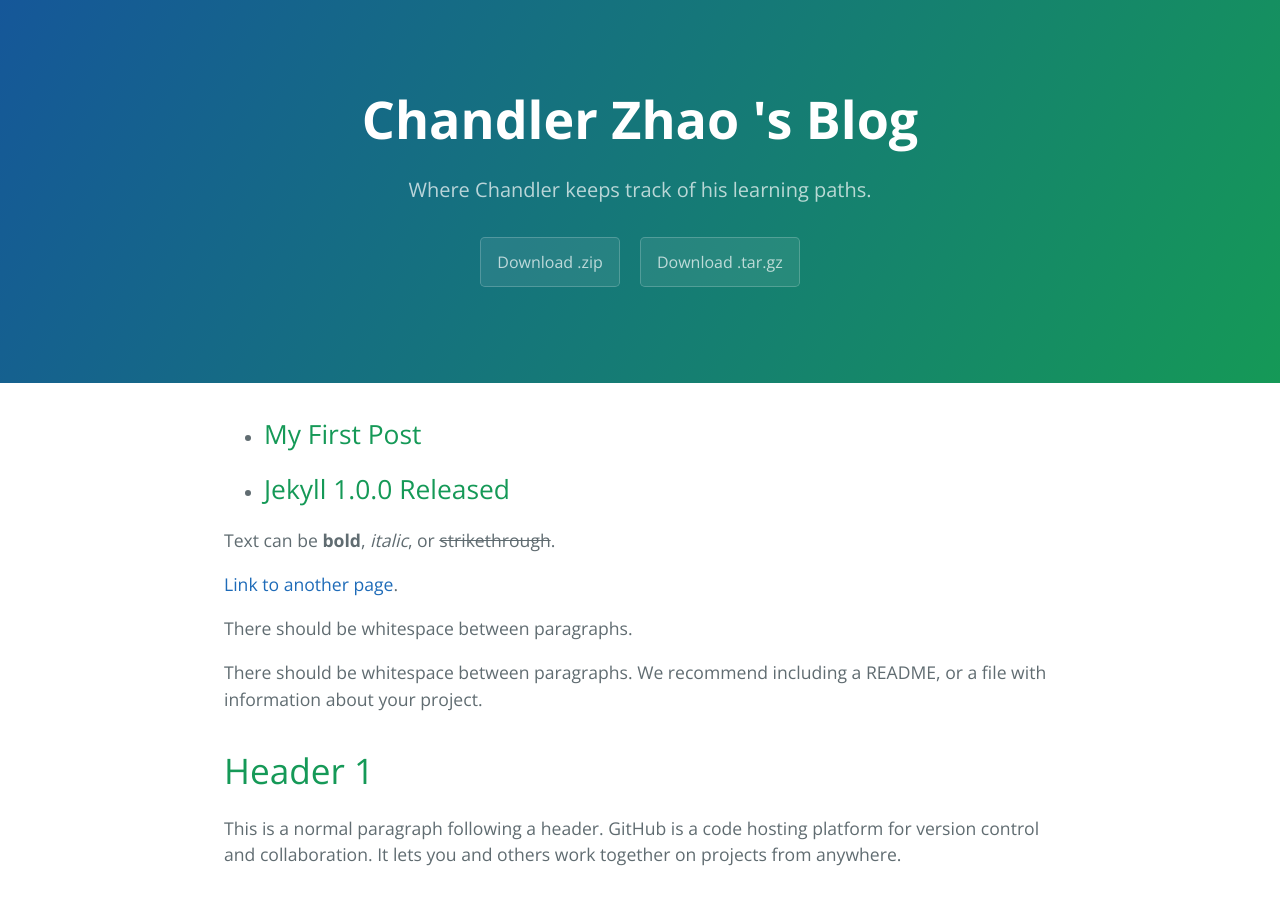
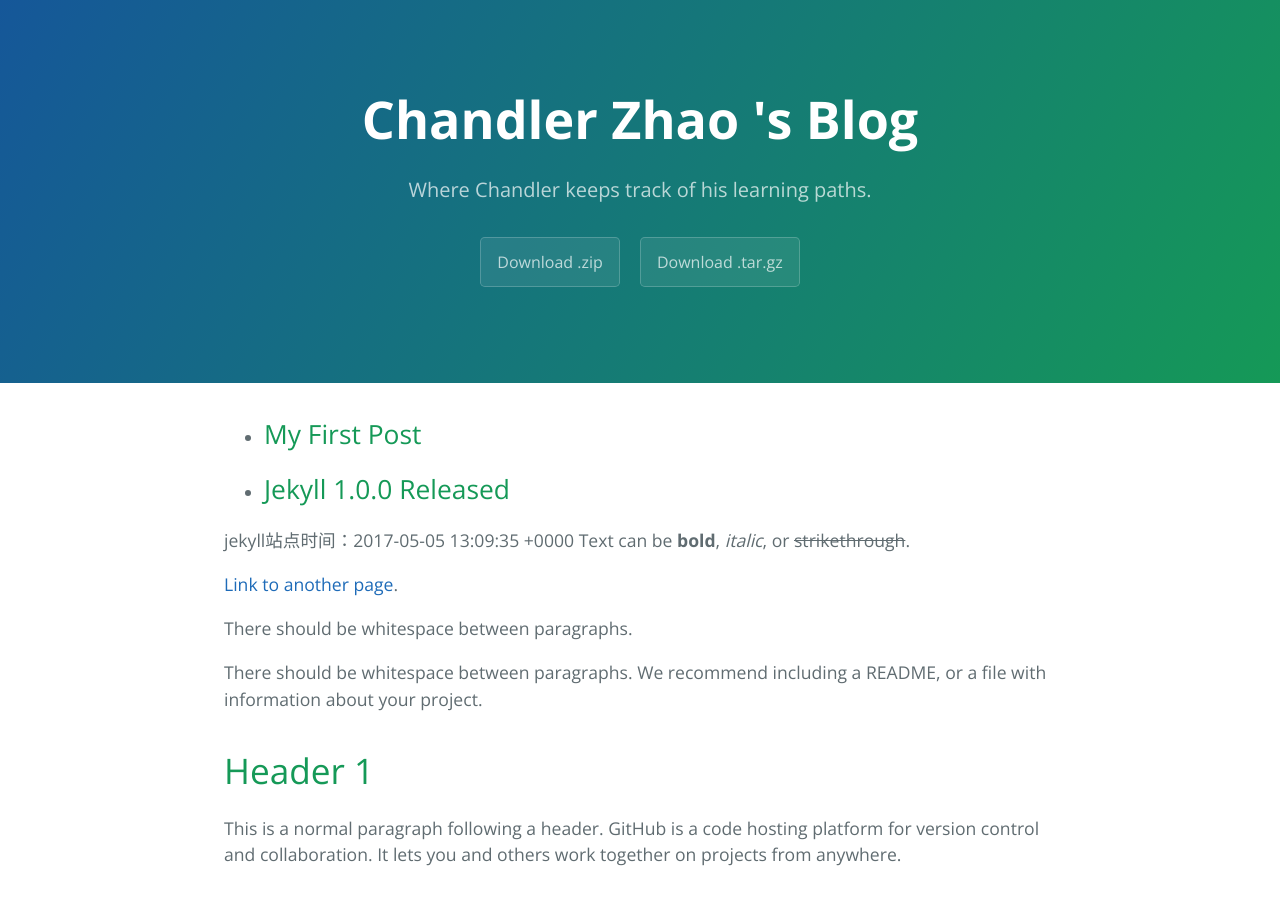
Before and after one commit to chandlerzhao/chandlerzhao.github.io, a Jekyll site: the page built from index.md, in a window 1280 px wide and 900 px high. Built offline with Jekyll 4.4.1, drawn with Linux system fonts in a browser that asks for light colours.

Commit message:
Update index.md

```diff
--- a/index.md
+++ b/index.md
@@ -10,7 +10,7 @@ layout: default
   </li>
 {% endfor %}
 </ul>
-
+jekyll站点时间：{{site.time}}
 Text can be **bold**, _italic_, or ~~strikethrough~~.
 
 [Link to another page](another-page).
```
